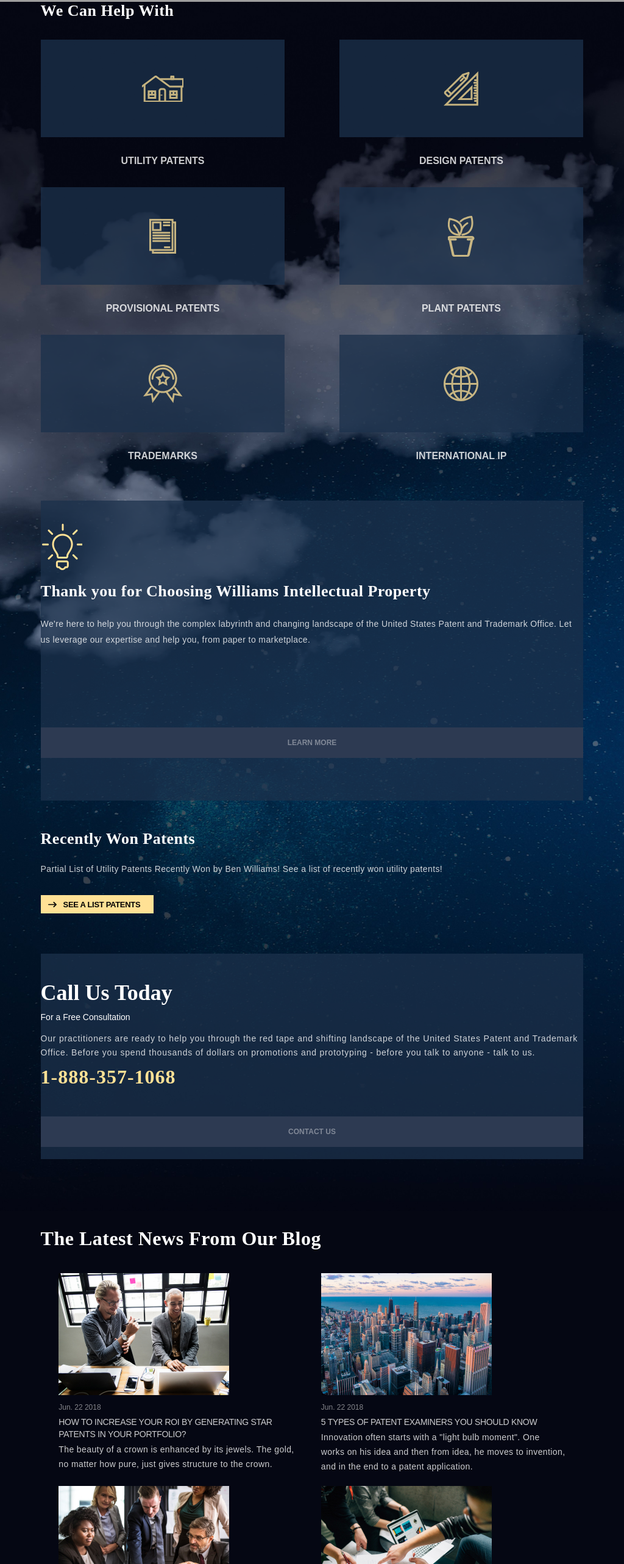
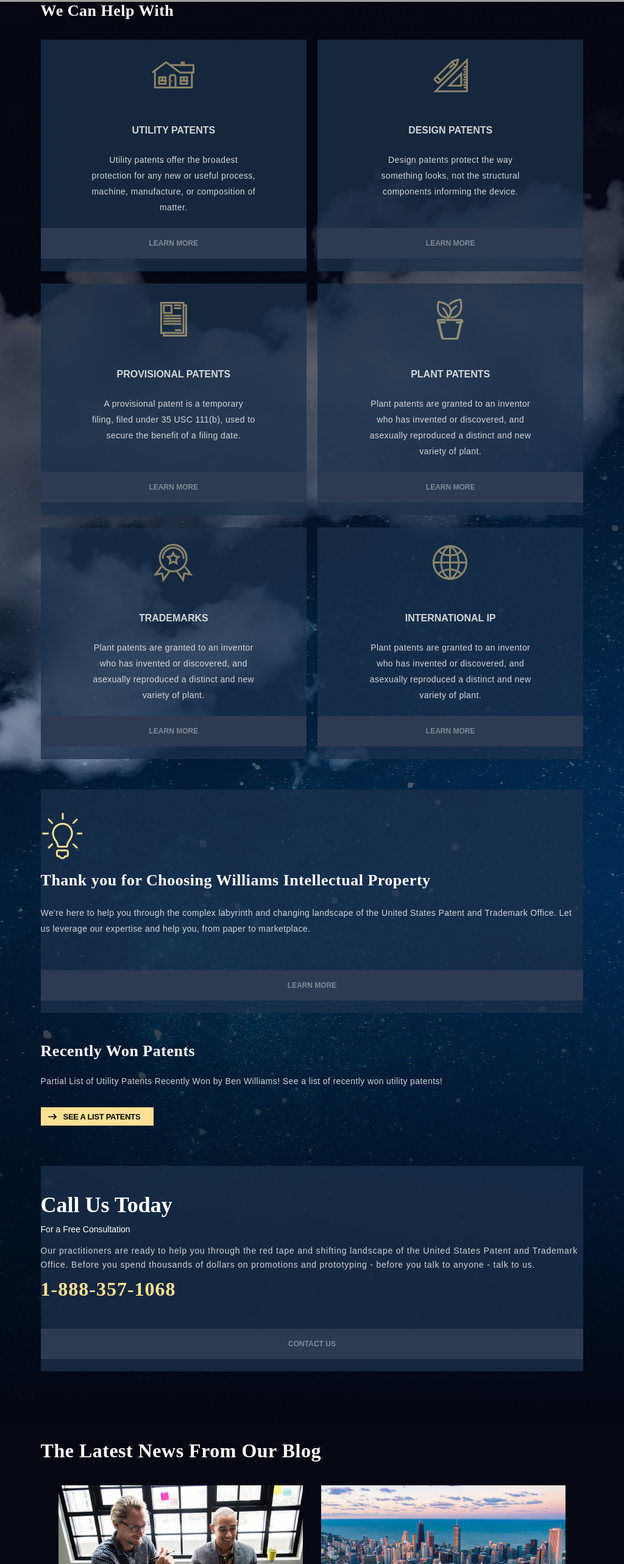
Before and after one commit to IrinaAgliullina/IrinaAgliullina.github.io, a website: page index.html in a window 1024 px wide. Shown: the part 1160-3725 px from the top of the page at 61% size. Drawn offline with Linux system fonts and the light colour scheme; grey boxes are pictures that could not be loaded.

Commit message:
Адаптив.

```diff
--- a/JS/Objects.js
+++ b/JS/Objects.js
@@ -34,11 +34,14 @@
     return theObject;
 }
 
-console.log("Число" + theNumber);
+console.log("Число: " + theNumber);
 console.log(expandNumber(theNumber) );
 
 
 console.log("\n");
+
+
+console.log("Задача с bodypositive:");
 
 /* ДЗ 2:
    Копирование и изменение объектов: bodypositive. */
--- a/components/LearnButton.scss
+++ b/components/LearnButton.scss
@@ -6,6 +6,7 @@
     width: 100%;
     height: 50px;
     line-height: 50px;
+    margin-bottom: 20px;
 
     background-color: #2D3A52;
     color: rgba(255, 255, 255, 0.4);
--- a/index.html
+++ b/index.html
@@ -259,8 +259,6 @@
 
                 <a href="#" class="ContactUs">Contact us</a>
 
-                <div class="Empty"></div>
-
             </div>
 
         </main>
--- a/style.scss
+++ b/style.scss
@@ -435,6 +435,7 @@
                         @include sig16(26px);
                         text-align: center;
                         width: 280px;
+                        height: 125px;
                         margin: 0;
                         transition: 500ms;
                     }
@@ -492,6 +493,7 @@
 
             p {
                 margin-top: 79px;
+                margin-bottom: 80px;
                 width: 370px;
                 height: 100px;
                 @include sig16(26px);
@@ -616,11 +618,6 @@
 
             .ContactUs {
                 @include LearnButton;
-            }
-
-            .Empty {
-                width: 100%;
-                height: 20px;
             }
         }
     }
@@ -987,14 +984,11 @@
 @media screen and (max-width: 669px) {
 
     .BlockOne {
-        background: red;
 
         .Container {
             justify-content: center;
             width: 87%;
             max-width: 87%;
-
-            background: midnightblue;
             margin-top: 17px;
             margin-bottom: 60px;
 
@@ -1164,18 +1158,18 @@
     }
 
     .BlockTwo {
-        background: cornflowerblue;
+
+        background: #050713;
 
         .Container {
-            width: 87%;
-            max-width: 87%;
+            width: 100%;
+            max-width: 100%;
             justify-content: center;
-            background: pink;
             margin-bottom: 85px;
 
             main {
-                width: 100%;
-                max-width: 100%;
+                width: 87%;
+                max-width: 87%;
 
                 .WeCanHelpWith {
 
@@ -1250,10 +1244,8 @@
                     flex-wrap: wrap;
                     margin-top: 0;
                     margin-bottom: 0;
-                    padding-bottom: 70px;
                     height: auto;
                     width: 100%;
-                    position: relative;
                     background: $common_color;
 
                     > div {
@@ -1262,7 +1254,7 @@
                     }
 
                     h2 {
-                        width: 100%;
+                        width: 90%;
                         height: auto;
                         margin: 20px 0 25px 0;
                         line-height: normal;
@@ -1272,9 +1264,9 @@
 
                     p {
                         margin-top: 0;
-                        margin-bottom: 15px;
-                        width: 100%;
-                        height: 168px;
+                        margin-bottom: 55px;
+                        width: 100%;
+                        height: auto;
                         @include sig16(26px);
                     }
 
@@ -1658,7 +1650,6 @@
             width: 87%;
             max-width: 87%;
             justify-content: center;
-            background: pink;
             margin-bottom: 85px;
 
             main {
@@ -1738,7 +1729,6 @@
                     flex-wrap: wrap;
                     margin-top: 0;
                     margin-bottom: 0;
-                    padding-bottom: 70px;
                     height: auto;
                     width: 100%;
                     position: relative;
@@ -1763,9 +1753,9 @@
 
                     p {
                         margin-top: 0;
-                        margin-bottom: 15px;
-                        width: 100%;
-                        height: 168px;
+                        margin-bottom: 55px;
+                        width: 100%;
+                        height: auto;
                         @include sig16(26px);
                     }
 
@@ -1880,8 +1870,32 @@
 
                 section {
                     margin-bottom: 20px;
-
-
+                    width: 45%;
+
+                    a {
+
+                        > div {
+                            width: 100%;
+                            height: 200px;
+                        }
+
+                        .BlogImage1 {
+                            background-size: cover;
+                        }
+                        .BlogImage2 {
+                            background-size: cover;
+                        }
+                        .BlogImage3 {
+                            background-size: cover;
+                        }
+                        .BlogImage4 {
+                            background-size: cover;
+                        }
+
+                        p {
+                            width: 100%;
+                        }
+                    }
                 }
             }
 
@@ -2129,6 +2143,7 @@
         .Container {
             width: 87%;
             max-width: 87%;
+
             main {
                 width: 100%;
                 max-width: 100%;
@@ -2154,73 +2169,27 @@
                         > div {
                             position: relative;
                             display: flex;
-                            width: 45%;
-                            height: 160px;
+                            width: 49%;
+                            height: 380px;
                             margin-top: 0;
-                            margin-bottom: 82px;/* 15 отступ до текста + 37 высота текста + 30 отступ до следующего блока*/
+                            margin-bottom: 20px;
 
                             > div {
+                                /* обертка для картинок*/
                                 display: flex;
                                 align-items: center;
-                                height: 100%;/* для выравнивания картинки по центру в Мозилла */
-
-                                .Image1 {
-                                    width: 68px;
-                                    height: 43px;
-                                    background: url('./static/images/Sprait.svg') no-repeat -566px -100px;
-                                    opacity: 0.75;
-                                    transition: 500ms;
-                                }
-                                .Image2 {
-                                    width: 57px;
-                                    height: 57px;
-                                    background: url('./static/images/Sprait.svg') no-repeat -92px -94px;
-                                    opacity: 0.75;
-                                    transition: 500ms;
-                                }
-                                .Image3 {
-                                    width: 44px;
-                                    height: 57px;
-                                    background: url('./static/images/Sprait.svg') no-repeat -178px -93px;
-                                    opacity: 0.75;
-                                    transition: 500ms;
-                                }
-                                .Image4 {
-                                    width: 44px;
-                                    height: 67px;
-                                    background: url('./static/images/Sprait.svg') no-repeat -259px -89px;
-                                    opacity: 0.75;
-                                    transition: 500ms;
-                                }
-                                .Image5 {
-                                    width: 65px;
-                                    height: 63px;
-                                    background: url('./static/images/Sprait.svg') no-repeat -328px -91px;
-                                    opacity: 0.75;
-                                    transition: 500ms;
-                                }
-                                .Image6 {
-                                    width: 57px;
-                                    height: 57px;
-                                    background: url('./static/images/Sprait.svg') no-repeat -411px -93px;
-                                    opacity: 0.75;
-                                    transition: 500ms;
-                                }
                             }
 
                             .Subtitle {
-                                position: absolute;
-                                top: 190px;
-                                margin-top: 0;
-                                margin-bottom: 0;
+
                             }
 
                             .Description {
-                                display: none;
+
                             }
 
                             a {
-                                display: none; /* Learn more*/
+                                 /* Learn more*/
                             }
 
                             &:hover > div > div {
@@ -2245,14 +2214,11 @@
 
                 .ThankYouForChoosing {
                     display: flex;
-                    flex-direction: column;
                     flex-wrap: wrap;
                     margin-top: 0;
                     margin-bottom: 0;
-                    padding-bottom: 70px;
                     height: auto;
                     width: 100%;
-                    position: relative;
                     background: $common_color;
 
                     > div {
@@ -2274,9 +2240,9 @@
 
                     p {
                         margin-top: 0;
-                        margin-bottom: 15px;
-                        width: 100%;
-                        height: 168px;
+                        margin-bottom: 55px;
+                        width: 100%;
+                        height: auto;
                         @include sig16(26px);
                     }
 
@@ -2394,8 +2360,34 @@
 
                     a {
 
-                        h3 {
+                        > div {
                             width: 100%;
+                            height: 280px;
+                        }
+
+                        .BlogImage1 {
+                            background-size: cover;
+                            .BlogImageHover {
+                                height: 280px;
+                            }
+                        }
+                        .BlogImage2 {
+                            background-size: cover;
+                            .BlogImageHover {
+                                height: 280px;
+                            }
+                        }
+                        .BlogImage3 {
+                            background-size: cover;
+                            .BlogImageHover {
+                                height: 280px;
+                            }
+                        }
+                        .BlogImage4 {
+                            background-size: cover;
+                            .BlogImageHover {
+                                height: 280px;
+                            }
                         }
                         p {
                             width: 100%;
```
Also changed, not shown: FAQ/style.css, style.css, 2 other files.
